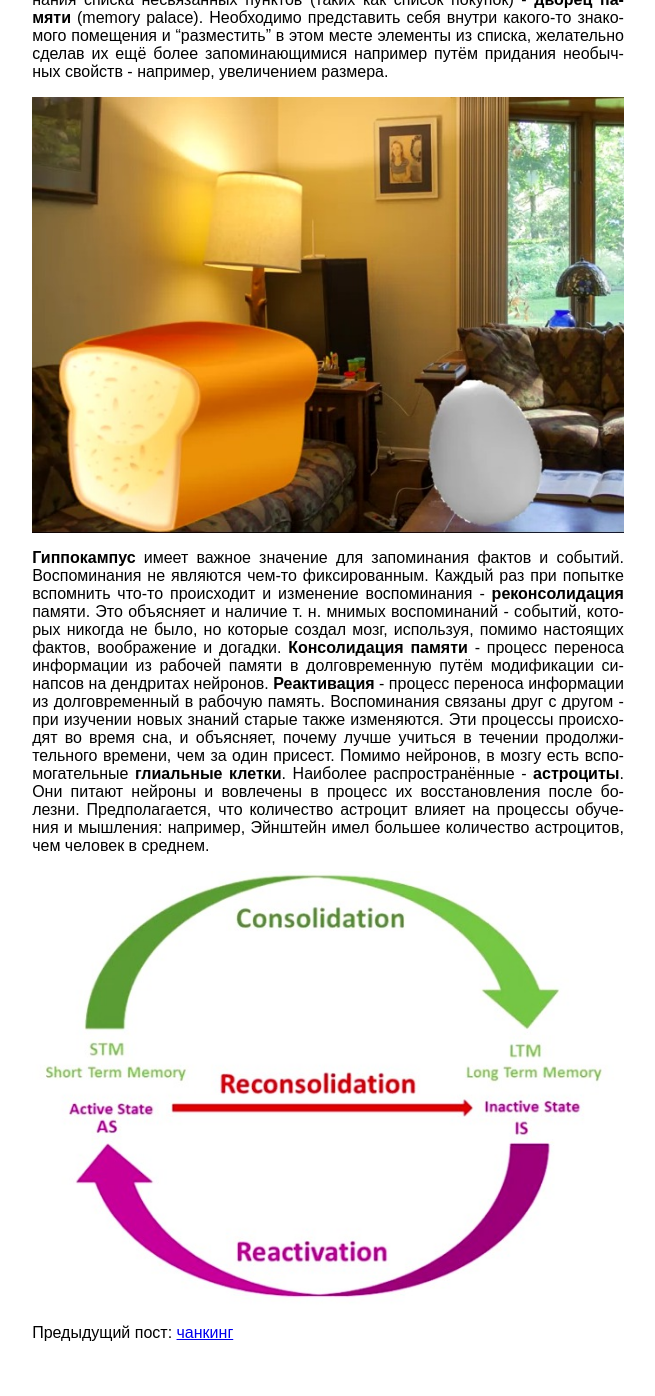
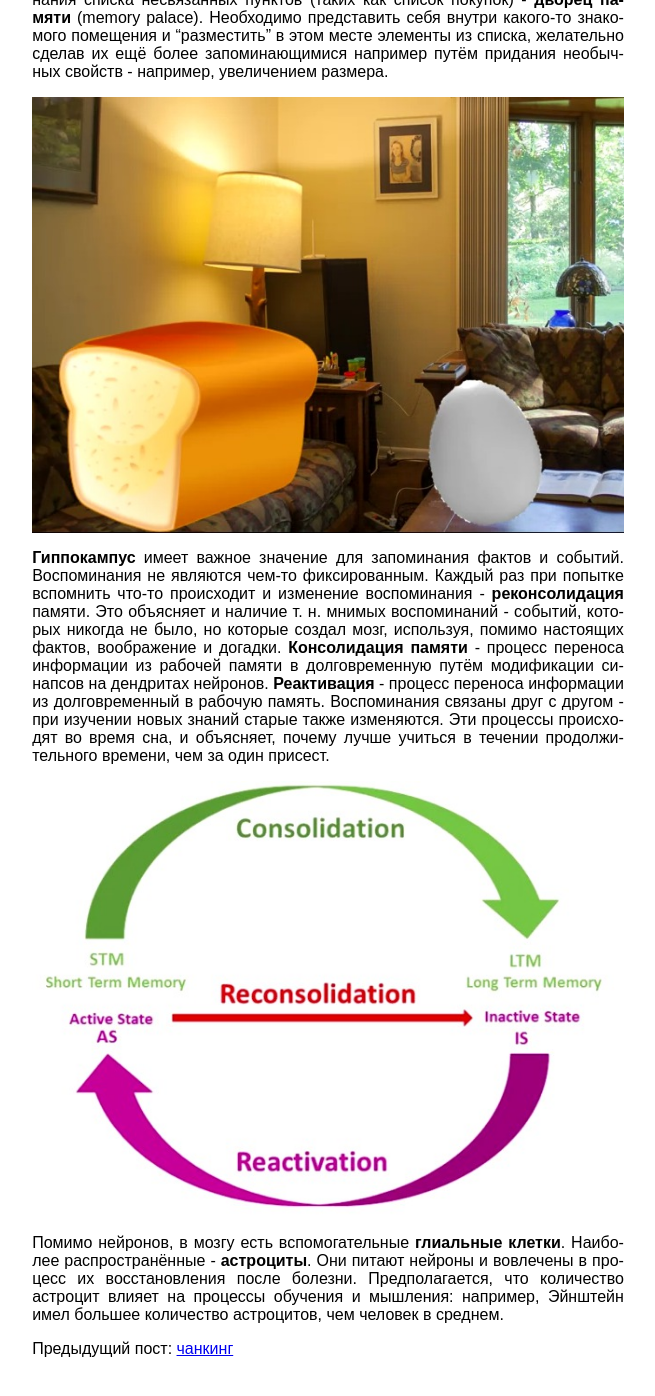
Before and after one commit to hacknug/iguides, a Jekyll site: the page built from _posts/2015-01-30-learning-how-to-learn-procrastination-and-memory.md, in a window 1280 px wide and 1400 px high, scrolled down 1614 px. Shown: the top 1396 px of the window, without its empty margins (312-967 px from the left). Built offline with Jekyll 4.4.1, drawn with Linux system fonts in a browser that asks for light colours; Markdown is read by kramdown in place of the engine named in the settings; comment, search, counter and statistics services are not loaded; a style sheet for code colours, icons or effects is not loaded.

Commit message:
Split last paragraph

```diff
--- a/_posts/2015-01-30-learning-how-to-learn-procrastination-and-memory.md
+++ b/_posts/2015-01-30-learning-how-to-learn-procrastination-and-memory.md
@@ -95,14 +95,15 @@ todo-списке  - начал  выполнять весь  список. Ув
 **Реактивация**  -  процесс переноса  информации  из  долговременный в  рабочую
 память. Воспоминания связаны  друг с другом - при изучении  новых знаний старые
 также изменяются.  Эти процессы  происходят во время  сна, и  объясняет, почему
-лучше  учиться  в  течении  продолжительного  времени,  чем  за  один  присест.
+лучше учиться в течении продолжительного времени, чем за один присест.
+
+![](/images/learning-how-to-learn/3-memory.jpg)
+
 Помимо нейронов,  в мозгу  есть вспомогательные **глиальные  клетки**. Наиболее
 распространённые - **астроциты**.  Они питают нейроны и вовлечены  в процесс их
 восстановления после болезни. Предполагается, что количество астроцит влияет на
 процессы  обучения  и  мышления:  например, Эйнштейн  имел  большее  количество
 астроцитов, чем человек в среднем.
-
-![](/images/learning-how-to-learn/3-memory.jpg)
 
 Предыдущий пост: [чанкинг]({% post_url 2015-01-19-learning-how-to-learn-chunking %})
 
```
